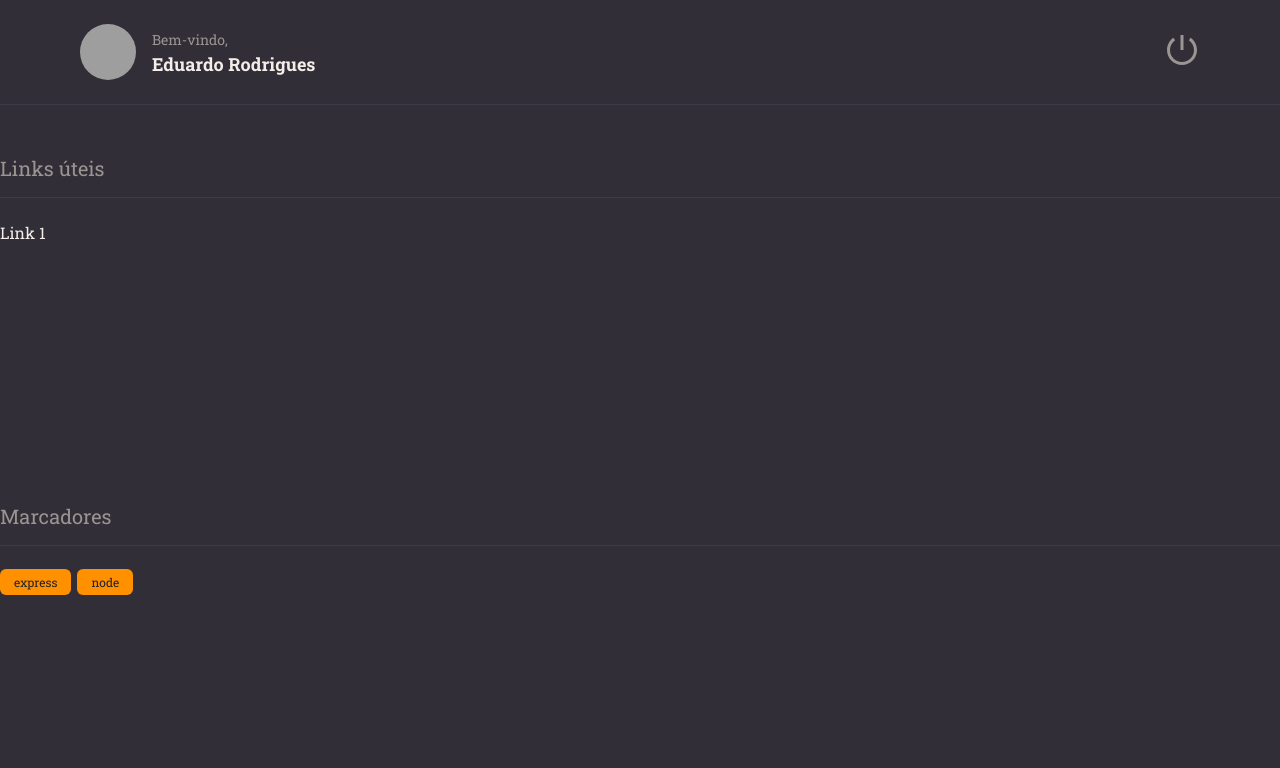
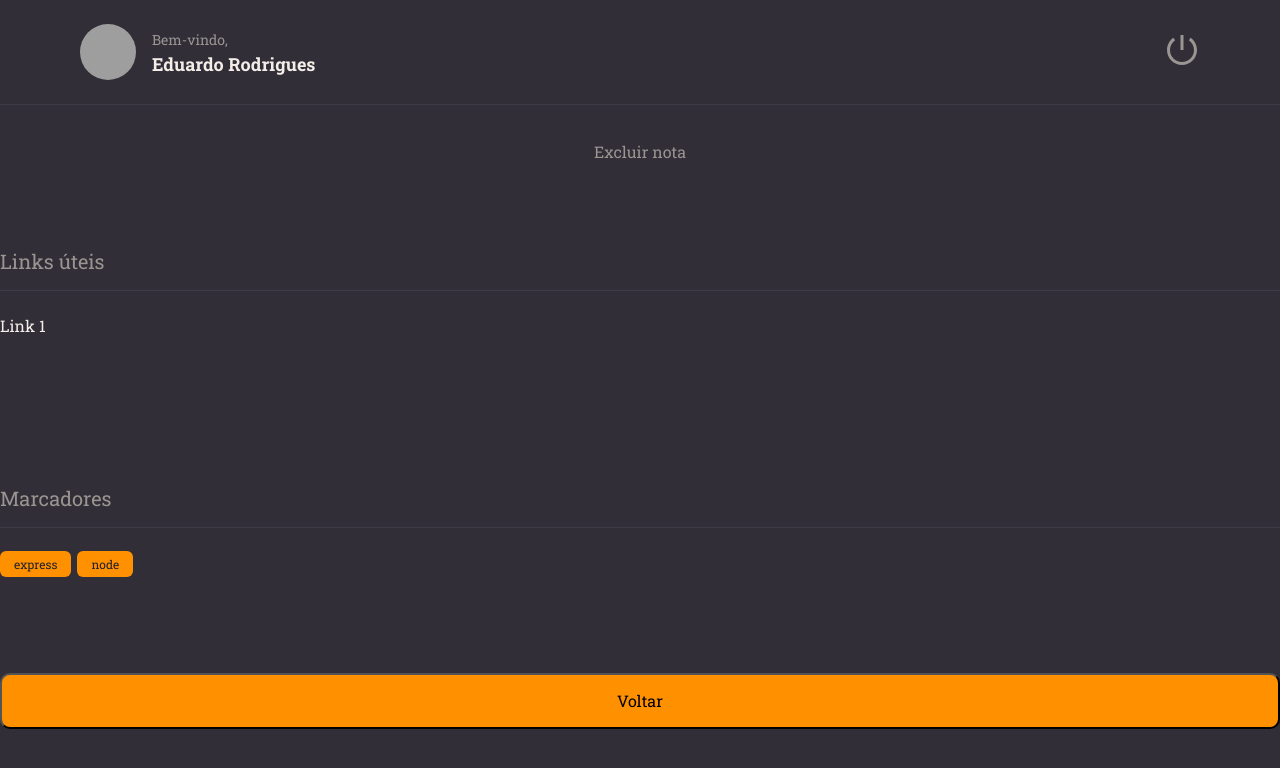
Before and after one commit to edurodrigues0/rocket-notes-web, a React (Vite) app: page / in a window 1280 px wide. Shown: the top 768 px of the page. Built offline with nearby package versions, Linux system fonts and the light colour scheme; grey boxes are pictures that could not be loaded.

Commit message:
feat: Adicionando botoes

```diff
--- /dev/null
+++ b/src/components/Button/index.tsx
@@ -0,0 +1,14 @@
+import { Container } from './styles'
+
+interface ButtonProps {
+  title: string
+  loading?: boolean
+}
+
+export function Button({ title, loading, ...rest }: ButtonProps) {
+  return (
+    <Container type="button" disabled={loading} {...rest}>
+      {loading ? 'Carregando' : title}
+    </Container>
+  )
+}
--- /dev/null
+++ b/src/components/Button/styles.ts
@@ -0,0 +1,8 @@
+import styled from 'styled-components'
+import theme from '../../styles/theme'
+
+export const Container = styled.button`
+  background-color: ${theme.COLORS.ORANGE};
+  height: 56px;
+  border-radius: 10px;
+`
--- /dev/null
+++ b/src/components/ButtonText/index.tsx
@@ -0,0 +1,13 @@
+import { Container } from './styles'
+
+interface ButtonTextProps {
+  title: string
+}
+
+export function ButtonText({ title, ...rest }: ButtonTextProps) {
+  return (
+    <Container type="button" {...rest}>
+      {title}
+    </Container>
+  )
+}
--- /dev/null
+++ b/src/components/ButtonText/styles.ts
@@ -0,0 +1,10 @@
+import styled from 'styled-components'
+import theme from '../../styles/theme'
+
+export const Container = styled.button`
+  background: none;
+  color: ${theme.COLORS.GRAY_100};
+
+  border: none;
+  font-size: 1rem;
+`
--- a/src/pages/Details/index.tsx
+++ b/src/pages/Details/index.tsx
@@ -1,12 +1,16 @@
+import { Container, Links } from './styles'
+
+import { Button } from '../../components/Button'
+import { ButtonText } from '../../components/ButtonText'
+import { Section } from '../../components/Section'
 import { Header } from '../../components/Header'
-import { Section } from '../../components/Section'
 import { Tag } from '../../components/Tag'
-import { Container, Links } from './styles'
 
 export function Details() {
   return (
     <Container>
       <Header />
+      <ButtonText title="Excluir nota" />
 
       <Section title="Links úteis">
         <Links>
@@ -20,6 +24,8 @@ export function Details() {
         <Tag title="express" />
         <Tag title="node" />
       </Section>
+
+      <Button title="Voltar" />
     </Container>
   )
 }
```
